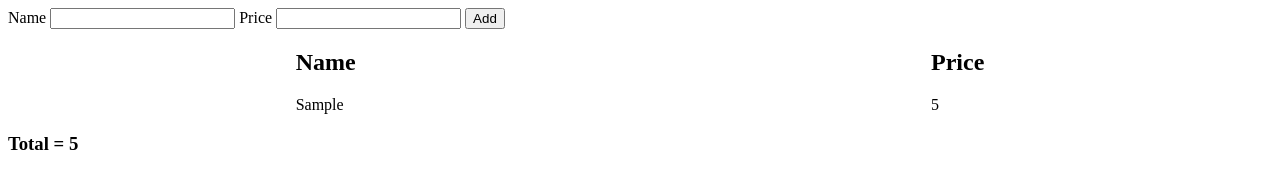
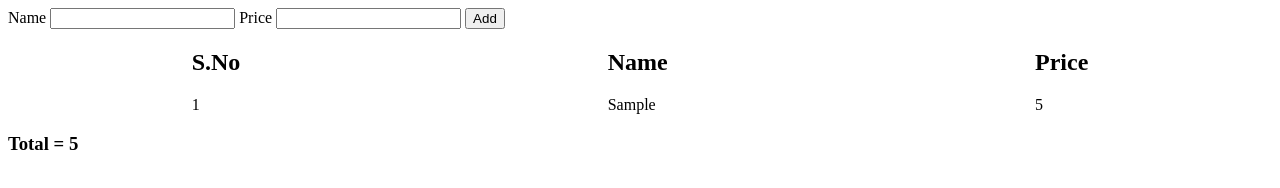
Before and after one commit to acciojob/shopping-cart-MuthuKrishnan27, a website: page main.html in a window 1280 px wide. Both pictures are taken after typing "Sample", "5" into the empty fields and a click on the button "Add". Drawn offline with Linux system fonts and the light colour scheme.

Commit message:
created a submission

```diff
--- a/main.html
+++ b/main.html
@@ -16,7 +16,11 @@
 	<button type="submit" id="add">Add</button>
 	</form>
 
-	<div id="item-qty-input">
+	<div id="table">
+		<div id="item-qty-input">
+			<h2>S.No</h2>
+
+		</div>
 		<div id="item">
 			<h2>Name</h2>
 		</div>
--- a/script.js
+++ b/script.js
@@ -7,19 +7,29 @@ let priceValidation = Number(0);
 
 let total = document.getElementById("total");
 
+let itemQty =document.getElementById("item-qty-input");
 
+let num = Number(0);
 
 form.addEventListener("submit",(e)=>{
 	e.preventDefault();
 	let inputValue = document.getElementById("item-name-input").value;
 	let priceValue = document.getElementById("item-price-input").value;
+	num = Number(num+1);
 	priceValidation+=Number(priceValue);
+
+	let sl = document.createElement("div");
+	sl.innerText = num;
+	itemQty.appendChild(sl);
+
 	let item = document.createElement("div");
 	item.innerText = inputValue;
 	itemColumn.appendChild(item);
+
 	let price = document.createElement("div");
 	price.innerText = priceValue;
 	priceColumn.appendChild(price);
+
 	total.innerText=`Total = ${priceValidation}`;
 	form.reset();
 });
--- a/styles.css
+++ b/styles.css
@@ -1,6 +1,6 @@
 
 /* Your CSS Code here. */
-#item-qty-input{
+#table{
 	display:flex;
 	justify-content : space-around;
 }
```
